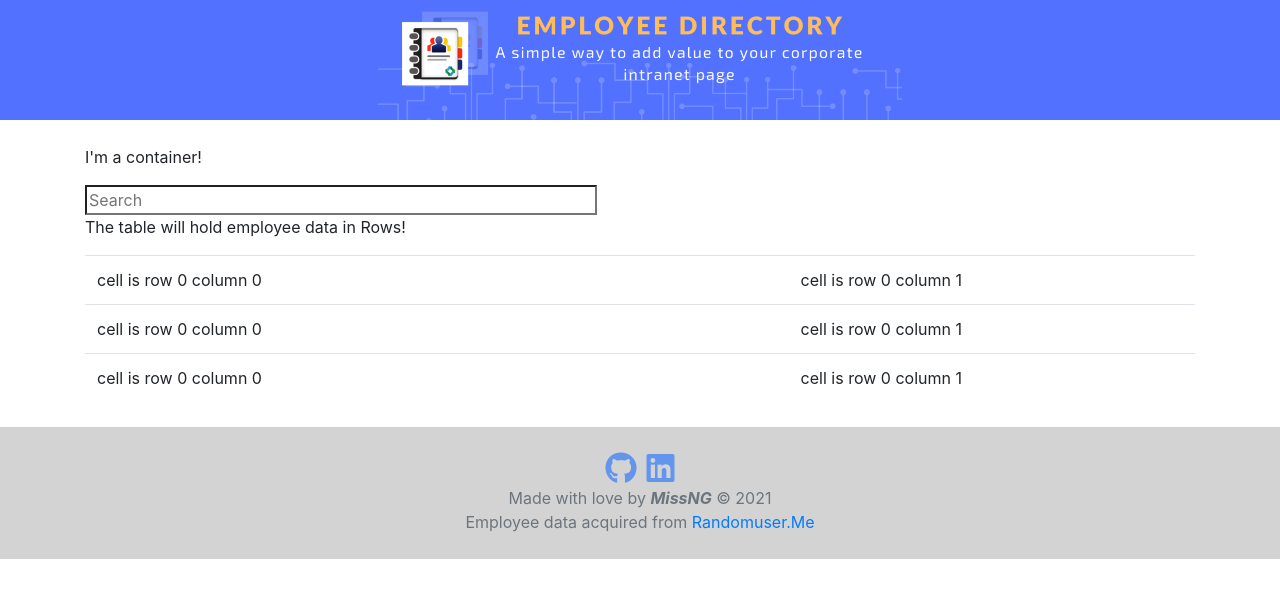
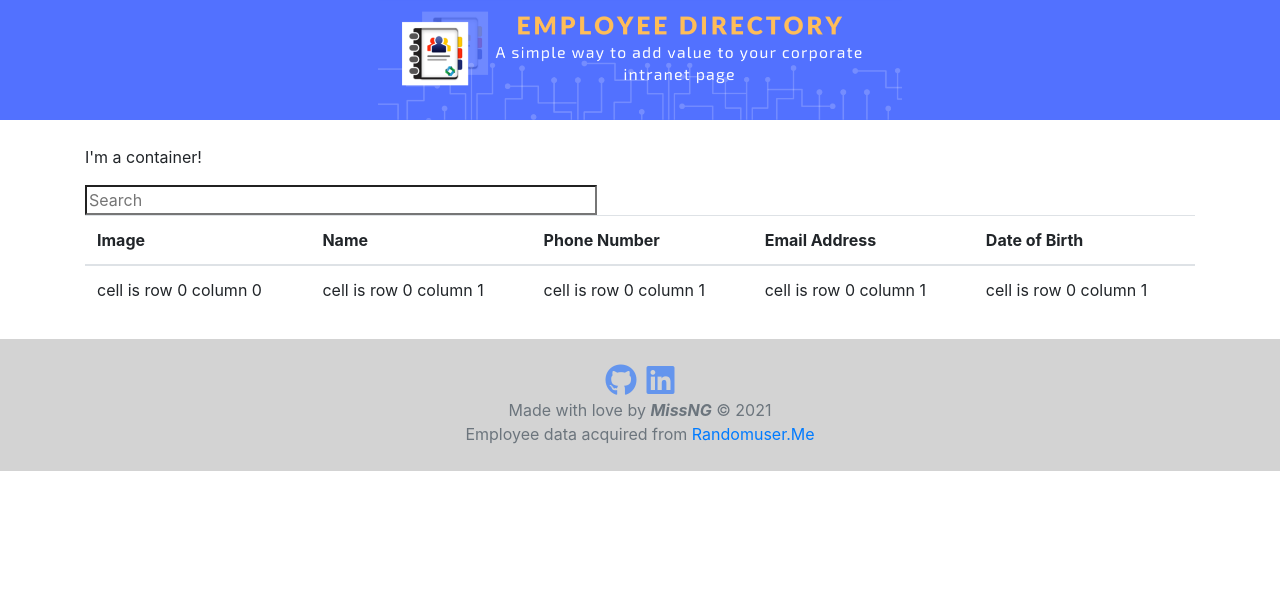
Before and after one commit to MissNG-Git/DIRemptory, a React (Create React App) app: page / in a window 1280 px wide. Shown: the top 598 px of the page. Built offline with nearby package versions, Linux system fonts and the light colour scheme; no server answers.

Commit message:
structure table & code column headings

```diff
--- a/src/components/Row/Row.js
+++ b/src/components/Row/Row.js
@@ -2,20 +2,13 @@ import React from "react";
 
 function Row() {
   return (
-    <tbody>
-      <tr>
-        <td>cell is row 0 column 0</td>
-        <td>cell is row 0 column 1</td>
-      </tr>
-      <tr>
-        <td>cell is row 0 column 0</td>
-        <td>cell is row 0 column 1</td>
-      </tr>
-      <tr>
-        <td>cell is row 0 column 0</td>
-        <td>cell is row 0 column 1</td>
-      </tr>
-    </tbody>
+    <tr>
+      <td>cell is row 0 column 0</td>
+      <td>cell is row 0 column 1</td>
+      <td>cell is row 0 column 1</td>
+      <td>cell is row 0 column 1</td>
+      <td>cell is row 0 column 1</td>
+    </tr>
   );
 }
 
--- a/src/components/Table/Table.js
+++ b/src/components/Table/Table.js
@@ -1,11 +1,32 @@
 import React from "react";
 import Row from "../Row/Row";
 
-function Table() {
+function Table(props) {
   return (
     <table className="table">
-      <p>The table will hold employee data in Rows!</p>
-      <Row />
+      <thead>
+        <tr>
+          <th scope="col">Image</th>
+          {/* data-field = column field name */}
+          {/* data-sortable = allows column sorting */}
+          <th scope="col" data-field="column header" data-sortable="true">
+            <span>Name</span>
+          </th>
+          <th scope="col">
+            <span>Phone Number</span>
+          </th>
+          <th scope="col">
+            <span>Email Address</span>
+          </th>
+          <th scope="col">
+            <span>Date of Birth</span>
+          </th>
+        </tr>
+      </thead>
+
+      <tbody>
+        <Row />
+      </tbody>
     </table>
   );
 }
```
